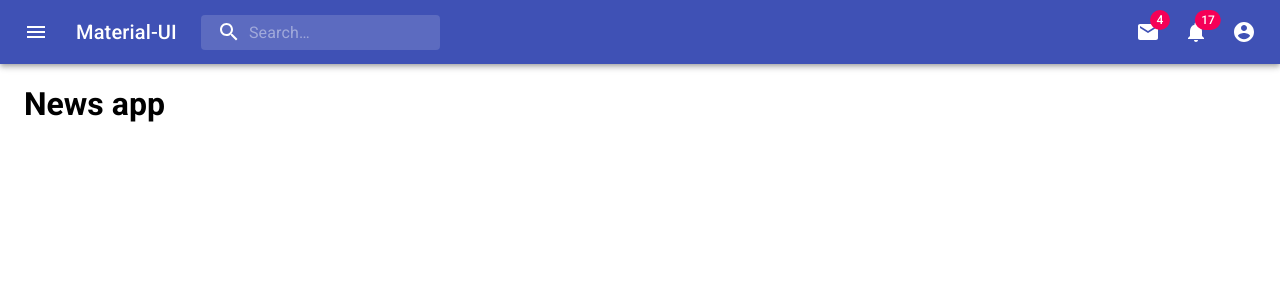
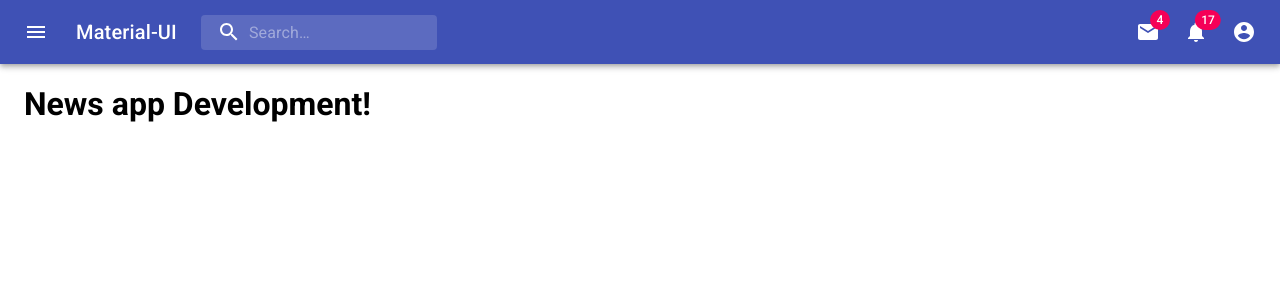
Before and after one commit to EusebiuAndrei/.NET-A6-Next, a Next.js app: page / in a window 1280 px wide. Shown: the top 300 px of the page. Built offline with nearby package versions, Linux system fonts and the light colour scheme.

Commit message:
first commit dev

```diff
--- a/pages/index.js
+++ b/pages/index.js
@@ -2,6 +2,6 @@ import DefaultLayout from "../layouts/DefaultLayout";
 
 export default function Index() {
   return <DefaultLayout>
-    <h1>News app</h1>
+    <h1>News app Development!</h1>
   </DefaultLayout>
 }
```
